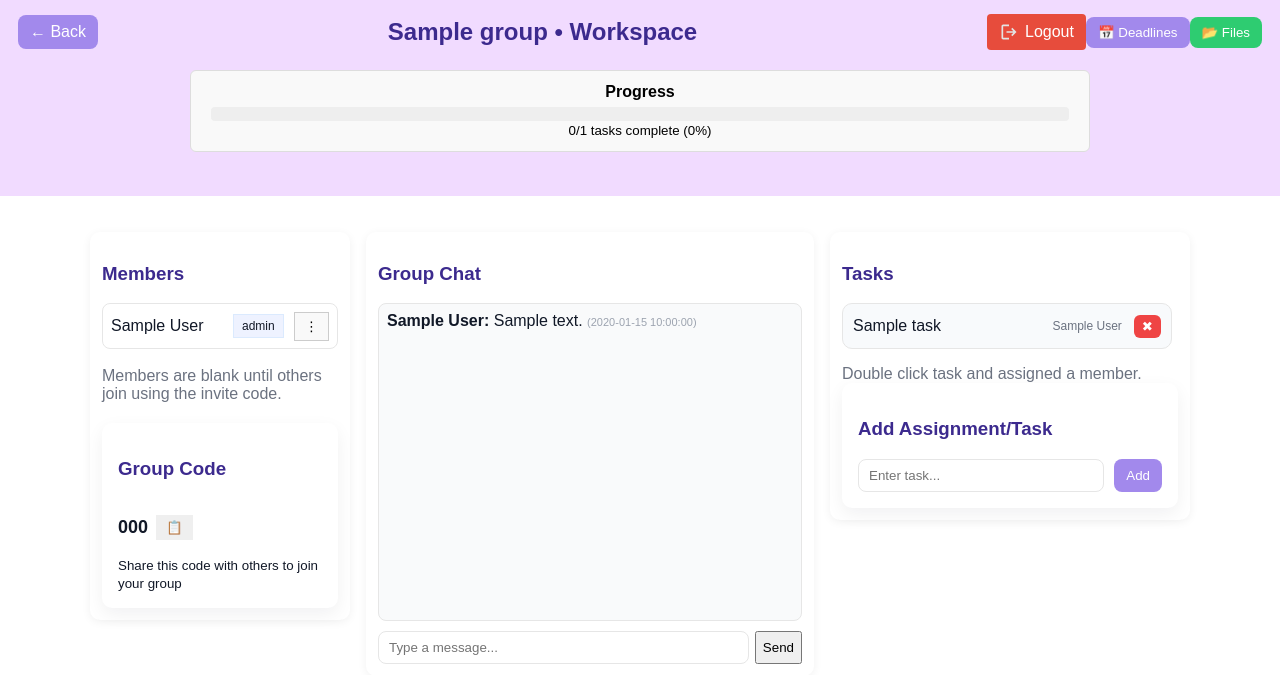
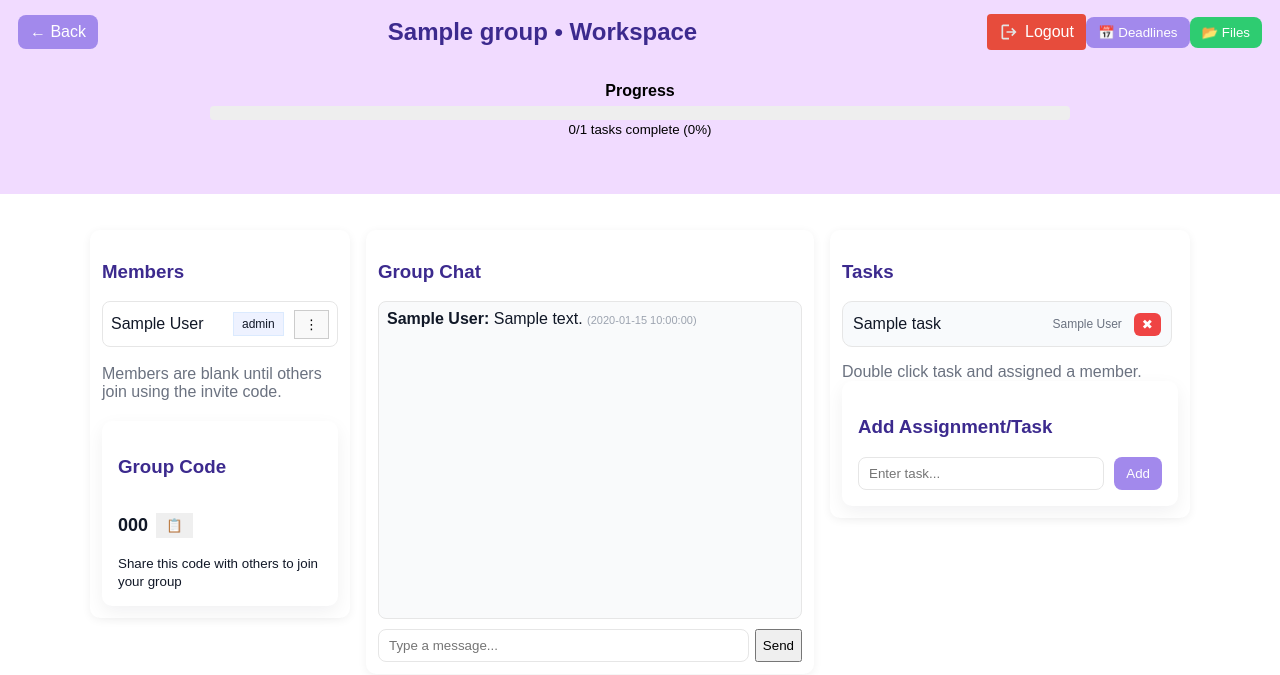
Before and after one commit to Castillo-AlquimIT/TaskSyncA, a PHP site: page /taskmanager.php?group_id=1 in a window 1280 px wide. Shown: the top 675 px of the page. Run offline with PHP 8.4, Linux system fonts and the light colour scheme; the visitor is signed in with stand-in values (Sample User, id 1); tables that the repository leaves empty or names only in its code hold one stand-in row (values such as "Sample post").

Commit message:
Add files via upload

```diff
--- a/TaskSYNC/taskmanager.php
+++ b/TaskSYNC/taskmanager.php
@@ -837,7 +837,7 @@ $tasks = $stmt->fetchAll(PDO::FETCH_ASSOC);
   --theme-text: #3c2a8e;
 }
 
-.header, .navbar, .progress-box { background-color: var(--theme-base); }
+.header, .navbar { background-color: var(--theme-base); }
 .sidebar { background-color: var(--theme-light); }
 .btn { border-color: var(--theme-base); background: var(--theme-base); }
 .invite-pill, .assigned-pill {
@@ -847,6 +847,11 @@ $tasks = $stmt->fetchAll(PDO::FETCH_ASSOC);
 .member-item.drag-over { background: var(--theme-light); }
 h1, h2, h3, .text-theme { color: var(--theme-text); }
 
+.progress-box {
+  background: transparent;
+  box-shadow: none;
+  padding:12px 20px;
+}
 
 .logout-btn {
   background: #e74c3c;
@@ -1003,7 +1008,7 @@ h1, h2, h3, .text-theme { color: var(--theme-text); }
   $progress = $total > 0 ? round(($completed / $total) * 100, 2) : 0;
   ?>
   <div style="margin:20px auto; max-width:900px; text-align:center;">
-    <div class="progress-box" style="padding:12px 20px; background:#f9f9f9; border:1px solid #ddd; border-radius:6px;">
+    <div class="progress-box">
       <strong>Progress</strong>
       <div style="margin-top:6px; background:#eee; border-radius:4px; overflow:hidden;">
         <div style="width:<?= $progress ?>%; background:#4caf50; height:14px;"></div>
@@ -1063,7 +1068,7 @@ $canManageTasks = (
     <!-- Members (left) -->
     <div class="left">
       <h3>Members</h3>
-      <div id="membersList" style="cursor:pointer; max-height:300px; overflow-y:auto;">
+      <div id="membersList" style="cursor:pointer; max-height:300px;">
   <?php if (empty($members)): ?>
     <div class="card">No members yet.</div>
   <?php else: foreach ($members as $m): ?>
@@ -1082,7 +1087,7 @@ $canManageTasks = (
 
         <?php if ($isOwner || $currentRole === 'mod' || $currentPrivilege > 1): ?>
           <div class="dropdown-report">
-            <button class="dropdown-btn">⋮</button>
+            <button class="dropdown-btn"> ⋮</button>
             <div class="dropdown-content">
               <a href="view_profile.php?user_id=<?= (int)$m['id'] ?>" class="profile">
                 <button class="reportAction">View Profile</button>
```
